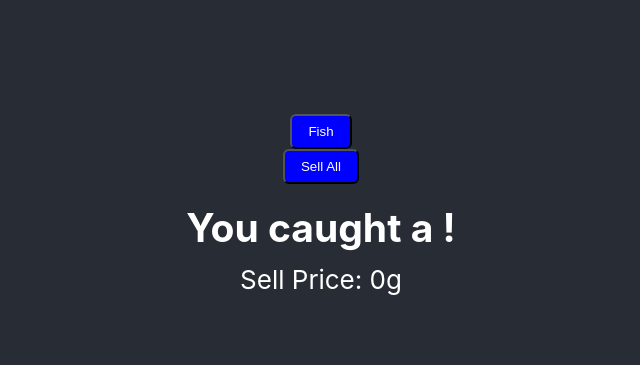
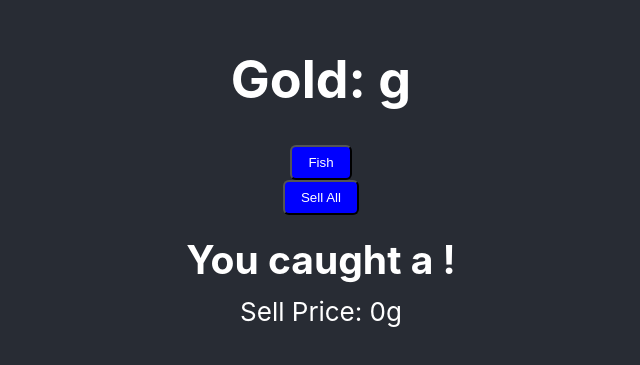
Before and after one commit to MangoJoose/The-Greatest-Fisher, a React (Create React App) app in the folder client/: page / in a window 1280 px wide. Shown: the part 221-586 px from the top of the page, without its empty margins (319-959 px from the left). Built offline with nearby package versions, Linux system fonts and the light colour scheme; the HTML template or start-up script is replaced by a standard one.

Commit message:
Updated MoneyDisplay to fix reduntancy

```diff
--- a/client/src/components/MoneyDisplay.tsx
+++ b/client/src/components/MoneyDisplay.tsx
@@ -7,7 +7,7 @@ type DisplayProps = {
 
 function MoneyDisplay({ label }: DisplayProps) {
     return (
-        <h1>{label}</h1>
+        <h1>Gold: {label}g</h1>
     )
 };
 
```
